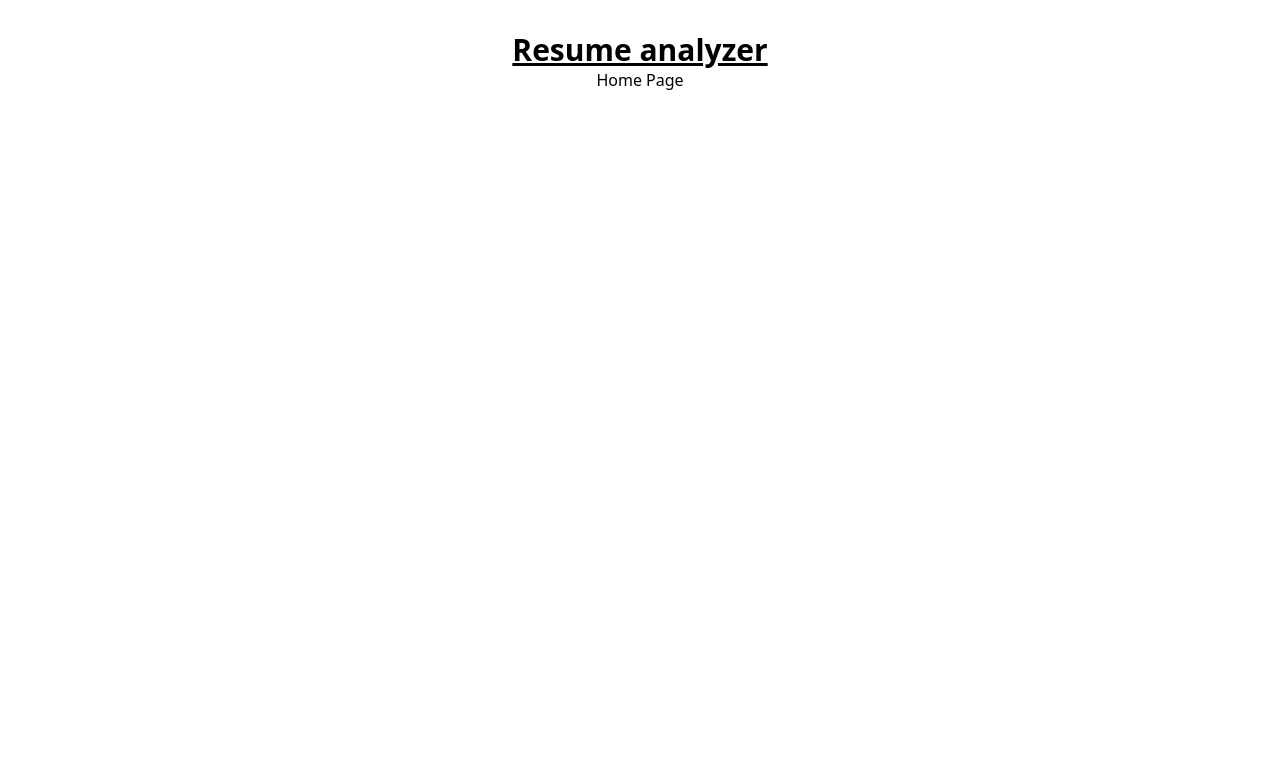
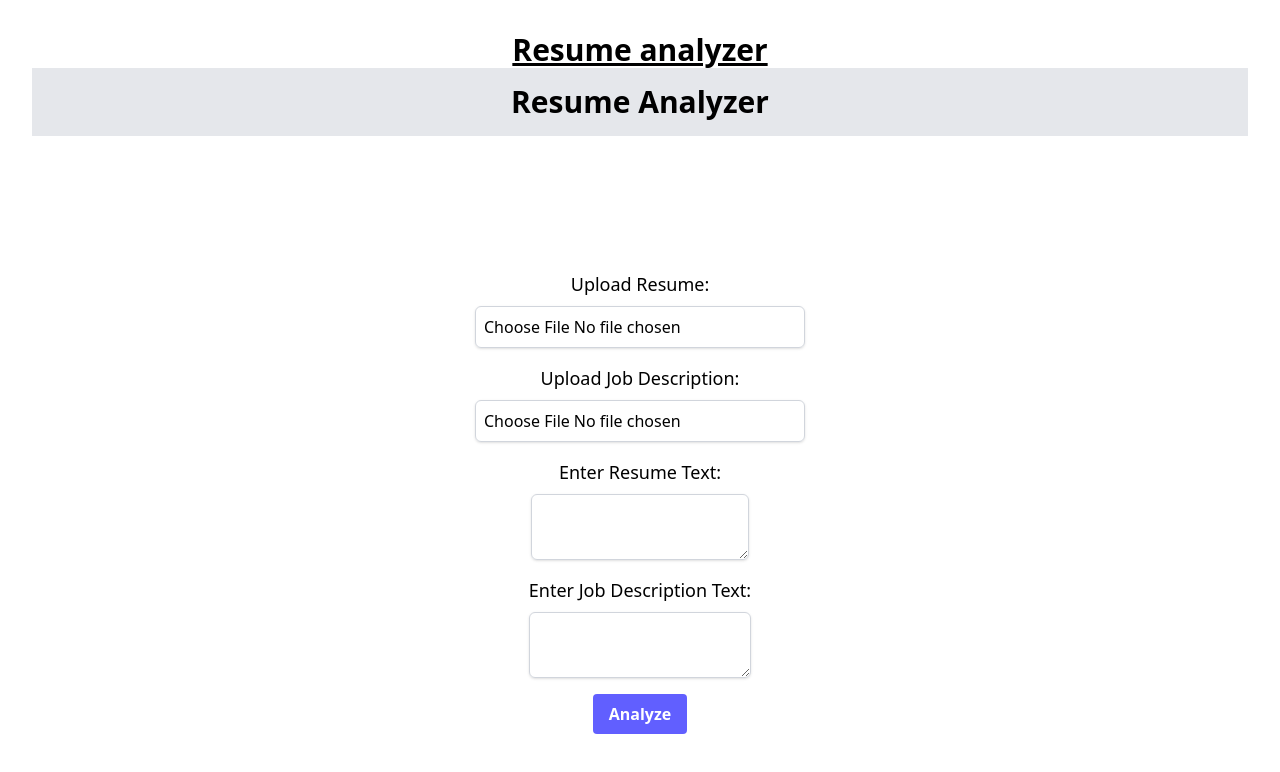
Before and after one commit to yuvrajsr2/resume-analyzer, a React app in the folder frontend/: page / in a window 1280 px wide. Shown: the top 772 px of the page. Built offline with nearby package versions, Linux system fonts and the light colour scheme; the HTML template or start-up script is replaced by a standard one.

Commit message:
Finished the layout of the hompage just need to flesh it out now

```diff
--- a/frontend/src/pages/homePage.jsx
+++ b/frontend/src/pages/homePage.jsx
@@ -1,4 +1,6 @@
-import React from 'react'
+import React, { useState } from 'react'
+
+import axios from 'axios'
 
 
 
@@ -8,12 +10,107 @@ import React from 'react'
 // 2. analyze button that takes to analyze page with results
 // 3. also be able to enter text directly instead of uploading files
 // styling and layout with ResumeAnalyzer theme and header on top
-const HomePage = () =>{
-    return(
-        <div>
-            Home Page
+
+
+
+// finished the basic layout of the homepage,
+// need to add the handleAnalyze function and also
+// fix the styling for the page
+
+
+
+const HomePage = () => {
+
+
+    const [resumeFile, setResumeFile] = useState(null);
+    const [jobDescriptionFile, setJobDescriptionFile] = useState(null);
+    const [resumeText, setResumeText] = useState('');
+    const [jobDescriptionText, setJobDescriptionText] = useState('');
+    const [results, setResults] = useState(null);
+
+
+    const handleResumeFileChange = (e) => {
+        setResumeFile(e.target.files[0])
+    }
+
+    const handleJobDescriptionFileChange = (e) => {
+        setJobDescriptionFile(e.target.files[0])
+    }
+
+    const handleResumeTextChange = (e) => {
+        setResumeText(e.target.value)
+    }
+
+    const handleJobDescriptionTextChange = (e) => {
+        setJobDescriptionText(e.target.value)
+    }
+
+    const handleAnalyze = async () =>{
+
+    }
+
+
+
+    return (
+        <div className="flex flex-col h-screen">
+      <header className="flex justify-center items-center bg-gray-200 py-4">
+        <h1 className="text-3xl font-bold">Resume Analyzer</h1>
+      </header>
+      <main className="flex flex-grow flex-col justify-center items-center">
+        <div className="mb-4">
+          <label htmlFor="resume-file" className="block text-lg font-medium mb-2">
+            Upload Resume:
+          </label>
+          <input
+            type="file"
+            id="resume-file"
+            className="block w-full p-2 border border-gray-300 rounded-md shadow-sm focus:outline-none focus:ring-indigo-500 focus:border-indigo-500"
+            onChange={handleResumeFileChange}
+          />
         </div>
+        <div className="mb-4">
+          <label htmlFor="job-description-file" className="block text-lg font-medium mb-2">
+            Upload Job Description:
+          </label>
+          <input
+            type="file"
+            id="job-description-file"
+            className="block w-full p-2 border border-gray-300 rounded-md shadow-sm focus:outline-none focus:ring-indigo-500 focus:border-indigo-500"
+            onChange={handleJobDescriptionFileChange}
+          />
+        </div>
+        <div className="mb-4">
+          <label htmlFor="resume-text" className="block text-lg font-medium mb-2">
+            Enter Resume Text:
+          </label>
+          <textarea
+            id="resume-text"
+            className="block w-full p-2 border border-gray-300 rounded-md shadow-sm focus:outline-none focus:ring-indigo-500 focus:border-indigo-500"
+            value={resumeText}
+            onChange={handleResumeTextChange}
+          />
+        </div>
+        <div className="mb-4">
+          <label htmlFor="job-description-text" className="block text-lg font-medium mb-2">
+            Enter Job Description Text:
+          </label>
+          <textarea
+            id="job-description-text"
+            className="block w-full p-2 border border-gray-300 rounded-md shadow-sm focus:outline-none focus:ring-indigo-500 focus:border-indigo-500"
+            value={jobDescriptionText}
+            onChange={handleJobDescriptionTextChange}
+          />
+        </div>
+        <button
+          onClick={handleAnalyze}
+          className="bg-indigo-500 hover:bg-indigo-700 text-white font-bold py-2 px-4 rounded"
+        >
+          Analyze
+        </button>
+
+      </main>
+    </div>
     )
 }
 
-export default HomePage
+export default HomePage;
```
